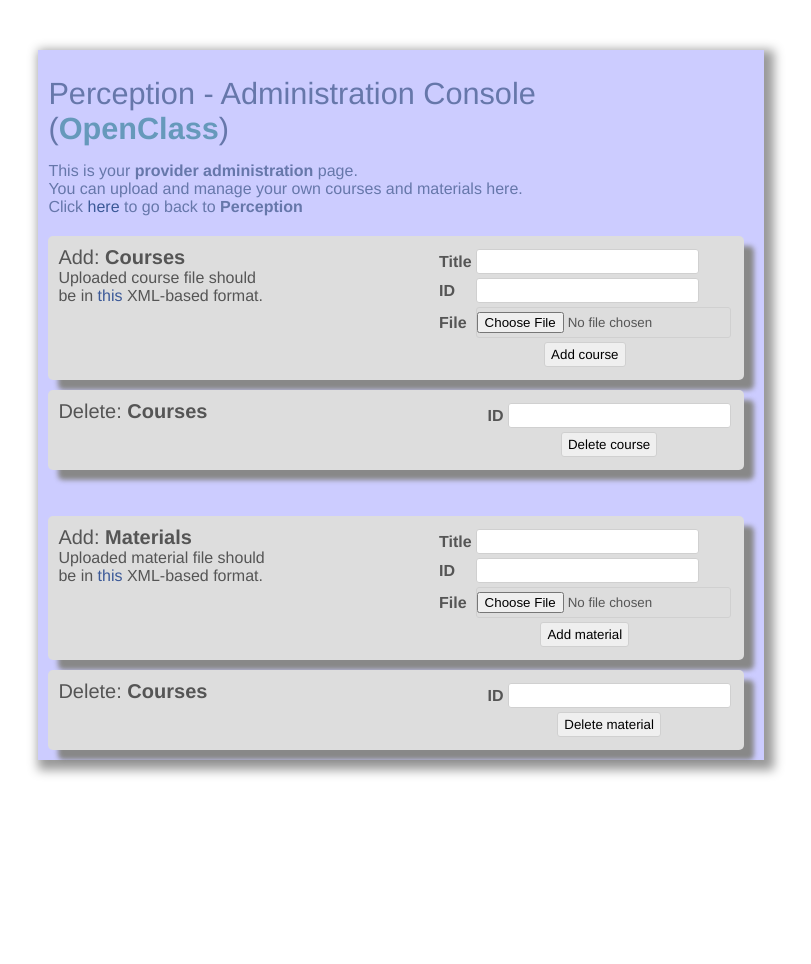
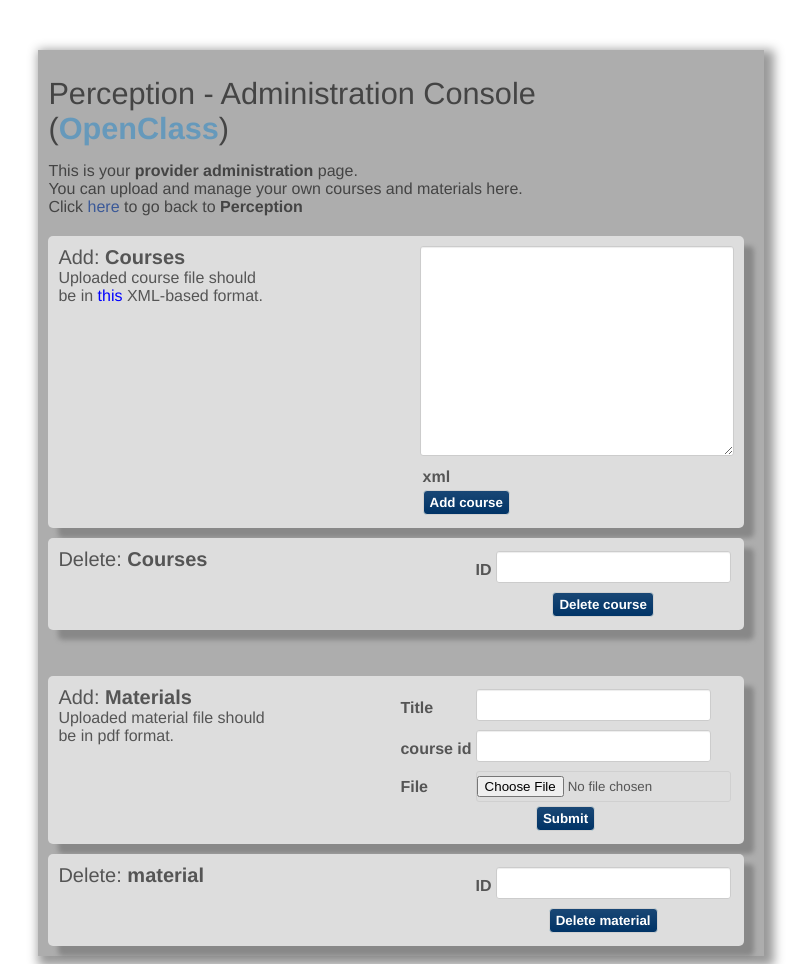
Before and after one commit to EndlessAx/EnterpriseProject, a PHP site: page /COMP9323-MOOCIndexSearchServices/WebContent/view/provider_profile.html in a window 1280 px wide. Shown: the whole page, without its empty margins (239-1050 px from the left). Before the commit the page ends 776 px from the top, so only its background shows below. Run offline with PHP 8.4, Linux system fonts and the light colour scheme.

Commit message:
Sync edit 1 (After presentation)

```diff
--- a/WebContent/controller/functions/classes.php
+++ b/WebContent/controller/functions/classes.php
@@ -27,6 +27,7 @@
 	public $courseName;
 
 	public $googleDriveID;
-	public $viewLink;	}
+	public $viewLink;
+}
 
 ?>
--- a/WebContent/view/css/course_view.css
+++ b/WebContent/view/css/course_view.css
@@ -11,8 +11,8 @@
 	padding-right:20px;
 	width:70%;
 
-	background:#ADADAD;
-	box-shadow: 5px 5px 10px 5px #47476B;
+	background:#CCCCFF;
+	box-shadow: 5px 5px 10px 5px #999999;
 
 	text-align:center;
 }
--- a/WebContent/view/css/login.css
+++ b/WebContent/view/css/login.css
@@ -10,7 +10,7 @@
 	right:0;
 	margin:auto;
 	width:500px;
-	height:250px;
+	height:300px;
 
 	/*
 	position:relative;
--- a/WebContent/view/css/main.css
+++ b/WebContent/view/css/main.css
@@ -106,7 +106,7 @@
 
 
 div.bar {
-	background-image: url('/EnterpriseProject/header_background.jpg');
+	background-image: url('../image/header_background.jpg');
 	height:40px;
 	width:100%;
 	position:fixed;
@@ -163,7 +163,7 @@
 }
 
 .search {
-    border-radius: 18px 18px 18px 18px;
+    border-radius: 18px 18px 18px 18px !important;
     margin-left: 20px;
     padding-left: 10px;
     padding-right: 25px;
@@ -263,3 +263,39 @@
 	color: #000000;
 	text-align: center;
 }
+
+
+textarea, input[type="text"], input[type="password"], input[type="datetime"], input[type="datetime-local"], input[type="date"], input[type="month"], input[type="time"], input[type="week"], input[type="number"], input[type="email"], input[type="url"], input[type="search"], input[type="tel"], input[type="color"]{
+    display: inline-block;
+    height: 22px;
+    padding: 4px 6px;
+    margin-bottom: 5px;
+    font-size: 14px;
+    line-height: 20px;
+    color: rgb(85, 85, 85);
+    border-radius: 3px 3px 3px 3px;
+}
+
+textarea, input[type="text"], input[type="password"], input[type="datetime"], input[type="datetime-local"], input[type="date"], input[type="month"], input[type="time"], input[type="week"], input[type="number"], input[type="email"], input[type="url"], input[type="search"], input[type="tel"], input[type="color"] {
+    background-color: rgb(255, 255, 255);
+    border: 1px solid rgb(204, 204, 204);
+    box-shadow: 0px 1px 1px rgba(0, 0, 0, 0.075) inset;
+    transition: border 0.2s linear 0s, box-shadow 0.2s linear 0s;
+}
+
+textarea:focus, input[type="text"]:focus, input[type="password"]:focus, input[type="datetime"]:focus, input[type="datetime-local"]:focus, input[type="date"]:focus, input[type="month"]:focus, input[type="time"]:focus, input[type="week"]:focus, input[type="number"]:focus, input[type="email"]:focus, input[type="url"]:focus, input[type="search"]:focus, input[type="tel"]:focus, input[type="color"]:focus {
+    border-color: rgba(82, 168, 236, 0.8);
+    outline: 0px none;
+    box-shadow: 0px 1px 1px rgba(0, 0, 0, 0.075) inset, 0px 0px 8px rgba(82, 168, 236, 0.6);
+}
+
+input[type="submit"], button {
+	color: rgb(255, 255, 255);
+	background-color: rgb(1, 154, 210);
+	background-repeat: repeat-x;
+	background-image: linear-gradient(#194775, #003366);
+	font-weight: bold;
+	border-radius: 4px 4px 4px 4px;
+	padding-top: 4px;
+	padding-bottom: 4px;
+}
--- a/WebContent/view/css/provider_profile.css
+++ b/WebContent/view/css/provider_profile.css
@@ -10,10 +10,11 @@
 	padding-right:20px;
 	width:55%;
 
-	background:#CCCCFF;
+	background:#ADADAD;
 	box-shadow: 5px 5px 10px 5px #999999;
 
 	text-align:left;
+	color:#444444;
 }
 
 #provider_title
--- a/WebContent/view/login.html
+++ b/WebContent/view/login.html
@@ -19,8 +19,8 @@
 		</span><br/><br/>
 
 		<!-- Display login error if exists -->
-		<?php if (isset($login_error)) { ?>
-			<b class='color_red' ><?= $login_error ?></b>
+		<?php if (isset($login_error) && !$login_error) { ?>
+			<b class='color_red' >Invalid email/password</b>
 		<?php } ?>
 
 		<table id="login_table">
--- a/WebContent/view/provider_profile.html
+++ b/WebContent/view/provider_profile.html
@@ -26,24 +26,18 @@
 
 		<div id='provider_command_box'>
 			<form method='POST' action='../controller/control.php'>
+			<input type="hidden" name="apikey" value="<?= $_POST['provider_key'] ?>">
 			<div class='provider_command'>
 				<div class='provider_command_details'>
 					<span class='provider_command_title'>Add: <b>Courses</b></span><br/>
-					Uploaded course file should be in <a href='../model/course_info.xml'>this</a> XML-based format.
+					Uploaded course file should be in <a style="color:blue;" href='../model/course_info.xml'>this</a> XML-based format.
 				</div>
 				<div class='provider_command_options'>
 					<table>
+
 						<tr>
-							<td>Title</td>
-							<td><input type=text name='addcourse_title' size="25"/></td>
-						</tr>
-						<tr>
-							<td>ID</td>
-							<td><input type='text' name='addcourse_id' size='25'/></td>
-						</tr>
-						<tr>
-							<td>File</td>
-							<td><input type='file' name='addcourse_file'/></td>
+							<td>xml</td>
+							<textarea rows="4" cols="50" style="width:300px;height:200px;" name="xml"></textarea>
 						</tr>
 						<tr>
 							<td colspan=2 align='center'>
@@ -53,6 +47,7 @@
 					</table>
 				</div>
 			</div>
+
 			<div class='provider_command'>
 				<span class='provider_command_title'>Delete: <b>Courses</b></span>
 				<div class='provider_command_options'>
@@ -71,35 +66,43 @@
 			</div>
 			<br/>
 			<br/>
+			</form>
 			<div class='provider_command'>
 				<div class='provider_command_details'>
 					<span class='provider_command_title'>Add: <b>Materials</b></span><br/>
-					Uploaded material file should be in <a href='../model/material_info.xml'>this</a> XML-based format.
+					Uploaded material file should be in pdf format.
 				</div>
+				<FORM action="http://localhost:8080/COMP9323-MOOCIndexSearchServices/materials/add?APIkey=<?=$_SESSION['apikey']?>"
+				       enctype="multipart/form-data"
+				       method="POST">
+
 					<div class='provider_command_options'>
 						<table>
 							<tr>
 								<td>Title</td>
-							<td><input type=text name='addmaterial_title' size="25"/></td>
+								<td><input type=text name='title' size="25"/></td>
 							</tr>
 							<tr>
-							<td>ID</td>
-							<td><input type='text' name='addmaterial_id' size='25'/></td>
+								<td>course id</td>
+								<td><input type='text' name='cid' size='25'/></td>
 							</tr>
 							<tr>
 								<td>File</td>
-							<td><input type='file' name='addmaterial_file'/></td>
+								<td><input type='file' name='file'/></td>
 							</tr>
 							<tr>
 								<td colspan=2 align='center'>
-								<input type='submit' name='c_provider_addmaterial' value='Add material'/>
+									<input type='submit' />
 								</td>
 							</tr>
 						</table>
 					</div>
+				</FORM>
+
 			</div>
+			<form method='POST' action='../controller/control.php'>
 			<div class='provider_command'>
-				<span class='provider_command_title'>Delete: <b>Courses</b></span>
+				<span class='provider_command_title'>Delete: <b>material</b></span>
 				<div class='provider_command_options'>
 					<table>
 						<tr>
--- a/WebContent/view/register.html
+++ b/WebContent/view/register.html
@@ -25,7 +25,7 @@
 		</p>
 
 		<!-- Display errors if they exist -->
-		<?php if (isset($input_errors)) { ?>
+		<?php if (isset($input_errors) && strlen($input_errors) > 0) { ?>
 			<span class='color_red'><b> <?= $input_errors ?></b></span>
 		<?php } ?>
 
--- a/WebContent/view/search_results.html
+++ b/WebContent/view/search_results.html
@@ -5,7 +5,7 @@
 	<meta charset="UTF-8">
 	<title>Perception</title>
 	<link rel="stylesheet" type="text/css" href="../view/css/main.css">
-	<link rel="stylesheet" type="text/css" href="../view/css/search_results.css">
+	<link rel="stylesheet" type="text/css" href="../view/css/search_results2.css">
 </head>
 
 <body>
```
Also changed, not shown: WebContent/controller/control.php (+10 -6 lines), WebContent/controller/functions/cms_module.php (+32 -12 lines), WebContent/controller/functions/search_module.php (+6 -7 lines), WebContent/view/course_view.html (+10 -8 lines), WebContent/view/css/search_results.css (+3 -4 lines), WebContent/view/home.html (+3 -5 lines), WebContent/view/top.html (+15 -5 lines). Lines whose indentation alone changed are shown as unchanged.
